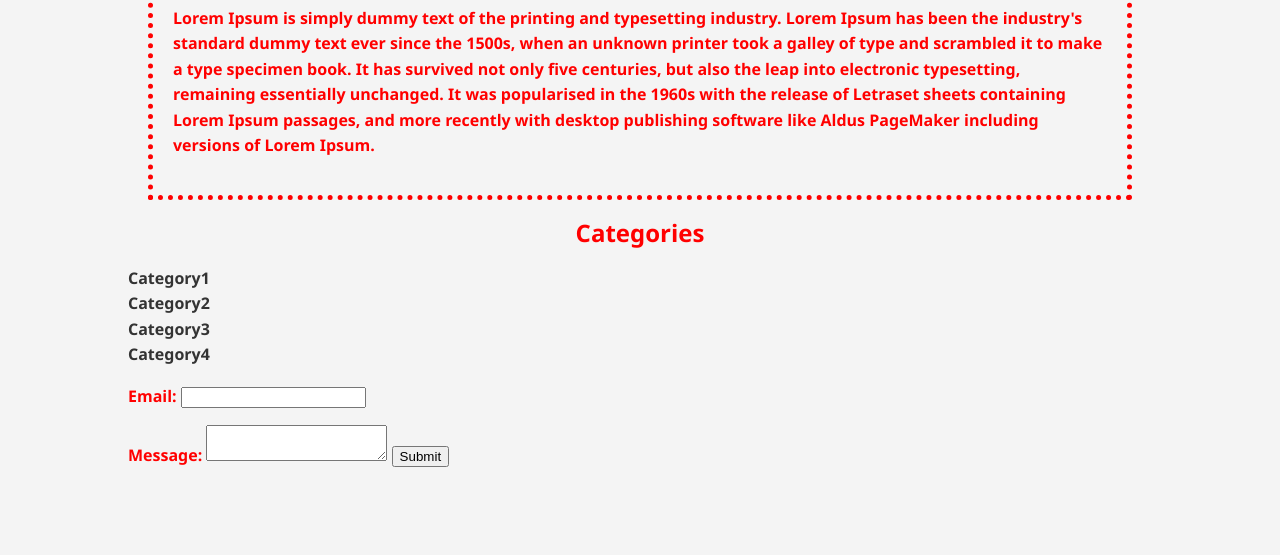
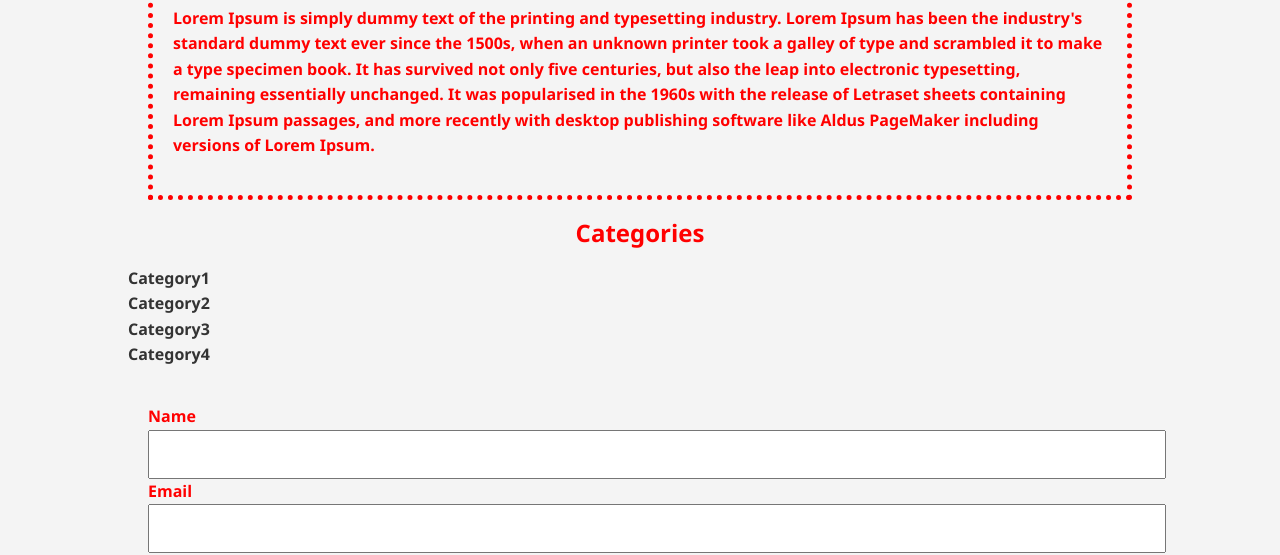
Before and after one commit to srishti-digi/demo-2, a plain HTML site: page index.html in a window 1280 px wide. Shown: the part 416-971 px from the top of the page. Before the commit the page ends 899 px from the top, so only its background shows below. Drawn offline with Linux system fonts and the light colour scheme.

Commit message:
form added

```diff
--- a/index.html
+++ b/index.html
@@ -27,9 +27,11 @@
         <li><a href="#">Category4</a></li>
     </ul>
 </div>
-<div class=""my-form>
+<div class="my-form">
     <div class="form-group">
-        <label>Email:</label>
+        <label>Name</label>
+        <input type="text" name="name">
+        <label>Email</label>
         <input type="text" name="email">
     </div>
     <div class="form-group">
--- a/style.css
+++ b/style.css
@@ -68,10 +68,12 @@ a:active{
     display: block;
 }
 
-.my-form input[type="text"] {
+.my-form input[type="text"], .my-form textarea {
  padding:15px;
 width:100%;
 }
 .my-form input[type="submit"]{
 background-color:black;
+color:white;
+padding:10px;
 }
```
